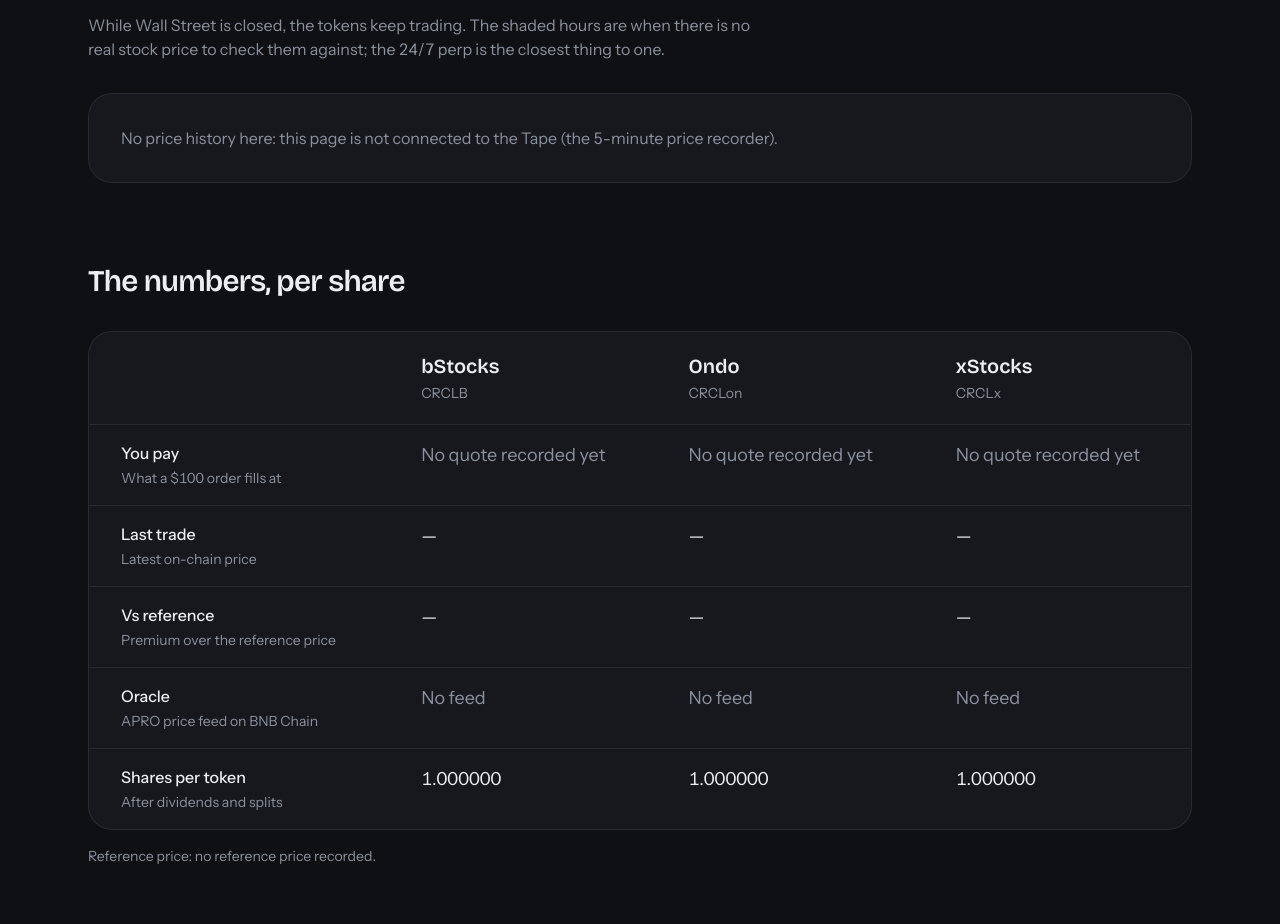
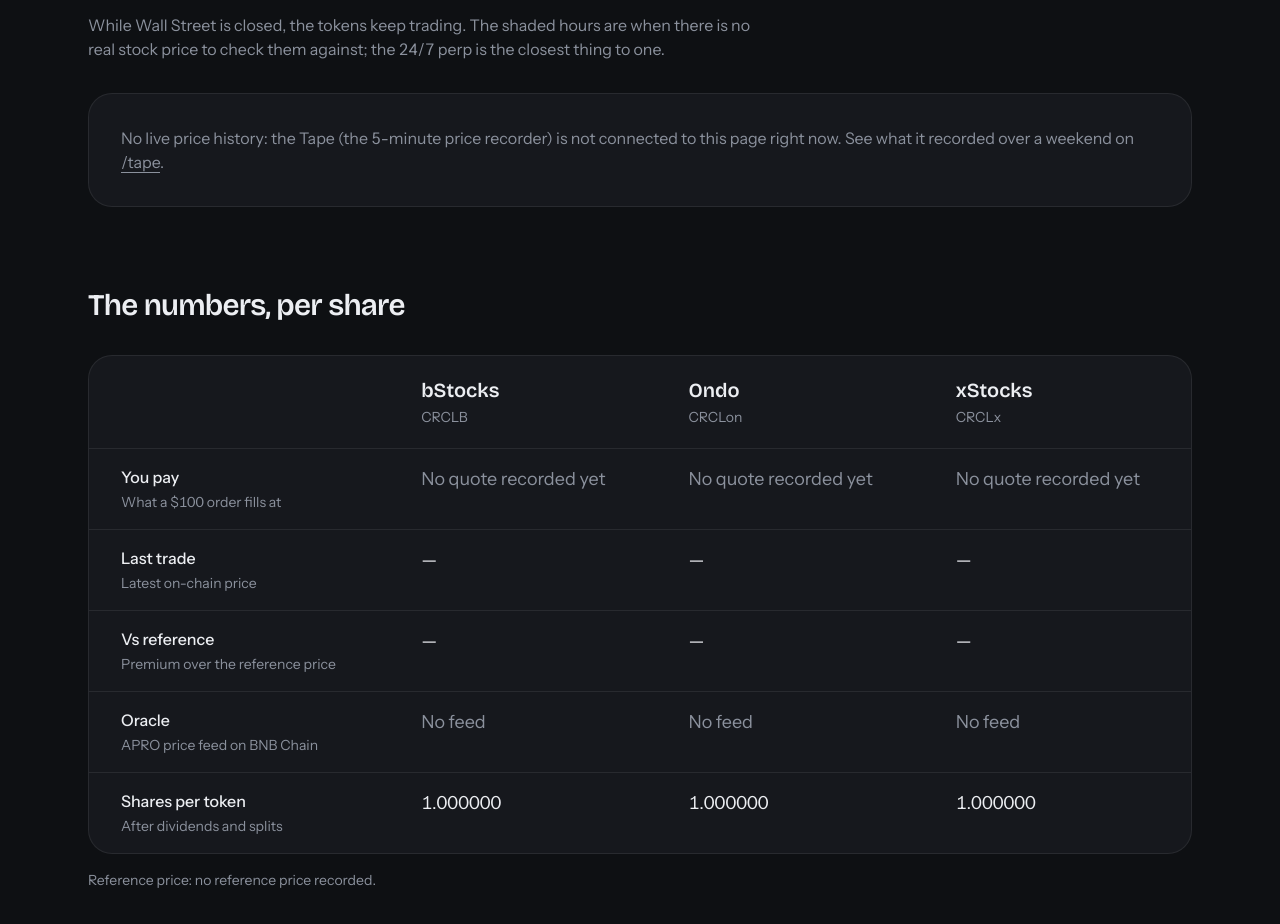
Before and after one commit to JemIIahh/oneticker, a Next.js app in the folder apps/web/: page /s/CRCL in a window 1280 px wide. Shown: the part 860-1784 px from the top of the page. Built offline with nearby package versions, Linux system fonts and the light colour scheme.

Commit message:
web: say plainly when the quotes are saved, not live
With no live Tape the pages fall back to fixtures from 23 Sep. A banner now says so with the date and age, and the history section points at /tape instead of an error-sounding line.

```diff
--- a/apps/web/src/app/s/[ticker]/page.tsx
+++ b/apps/web/src/app/s/[ticker]/page.tsx
@@ -61,7 +61,7 @@
             <p className="text-muted">
               {history
                 ? 'The Tape has not recorded enough of this stock yet. The chart fills in as it runs, every five minutes.'
-                : 'No price history here: this page is not connected to the Tape (the 5-minute price recorder).'}
+                : <>No live price history: the Tape (the 5-minute price recorder) is not connected to this page right now. See what it recorded over a weekend on <Link className="underline underline-offset-4 hover:text-ink" href={`/tape?s=${view.ticker}`}>/tape</Link>.</>}
             </p>
           )}
         </div>
--- a/apps/web/src/components/Router.tsx
+++ b/apps/web/src/components/Router.tsx
@@ -10,6 +10,10 @@
  * The product in one sentence: "Buy NVDA with $500", answered with the best token, its price per share and the
  * gate's signal. Ranked by price per share among issuers that can fill; the others sit beside it.
  */
+/** A live feed refreshes every minute and the Tape runs every five; older than this means the saved fixtures are showing. */
+const STALE_AFTER_SEC = 15 * 60;
+const SAVED_AT = new Intl.DateTimeFormat('en-US', { timeZone: 'UTC', day: 'numeric', month: 'short', hour: '2-digit', minute: '2-digit', hourCycle: 'h23' });
+
 export function Router({ views, initial, now, lock = false }: { views: InstrumentView[]; initial: string; now: number; lock?: boolean }) {
   const [ticker, setTicker] = useState(initial);
   const [amount, setAmount] = useState(500);
@@ -22,6 +26,20 @@
 
   return (
     <section aria-label="Find the best route">
+      {ageSec > STALE_AFTER_SEC && (
+        <p role="status" className="mb-8 max-w-3xl rounded-2xl border border-caution/40 bg-caution/10 p-4 text-sm leading-relaxed">
+          <strong className="font-semibold">Saved quotes, not live.</strong> These are from {SAVED_AT.format(new Date(view.asOf))} UTC ({duration(ageSec)} ago) because the live price feed is offline, so the prices and verdicts here are out of date. For
+          live quotes use the CLI or MCP server in the{' '}
+          <a className="underline underline-offset-4" href="https://github.com/JemIIahh/oneticker#quick-start">
+            README
+          </a>
+          , or see what the Tape recorded over a weekend on{' '}
+          <Link className="underline underline-offset-4" href="/tape">
+            /tape
+          </Link>
+          .
+        </p>
+      )}
       <form className="font-display text-[clamp(2.4rem,7vw,5rem)] font-semibold leading-[1.05] tracking-[-0.035em]" onSubmit={(e) => e.preventDefault()}>
         <span className="text-muted">Buy </span>
         {lock ? (
```
